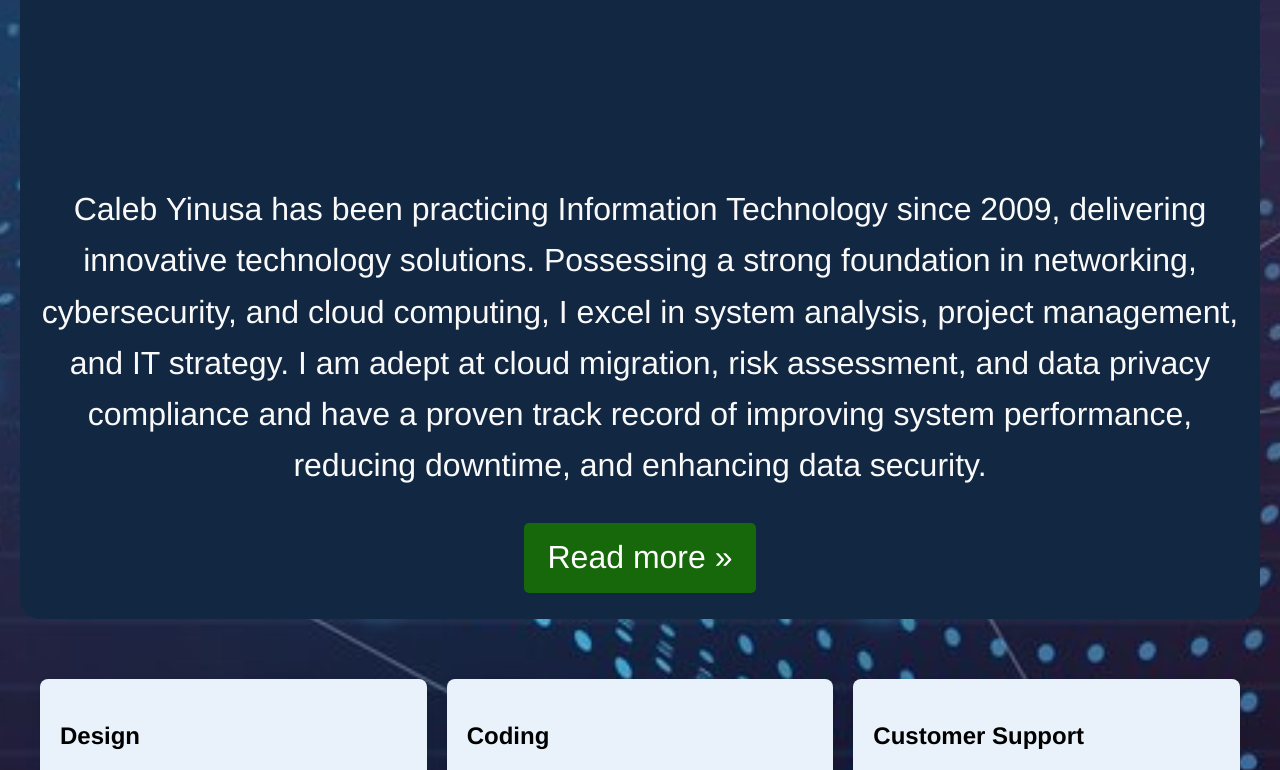
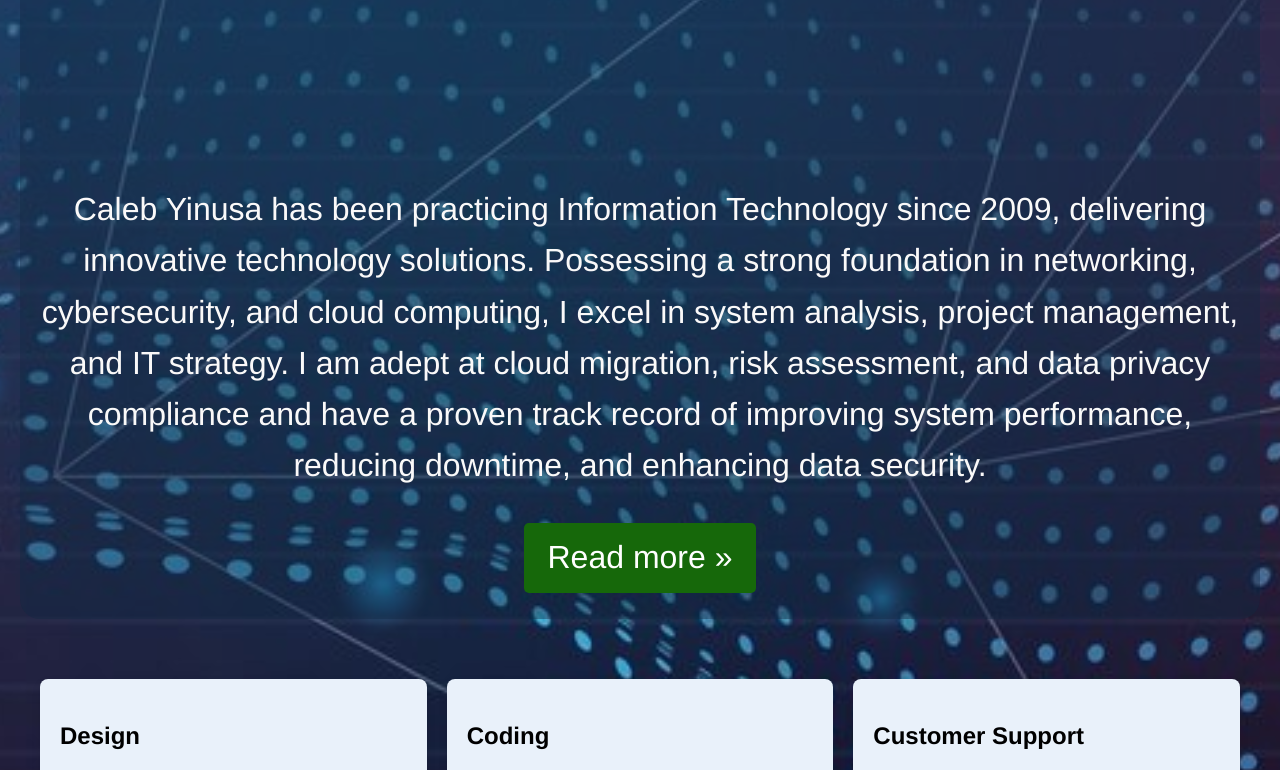
Before and after one commit to bigdevsircole/two-passion-one-purpose, a plain HTML site: page About/about.html in a window 1280 px wide. Shown: the part 752-1522 px from the top of the page. Drawn offline with Linux system fonts and the light colour scheme.

Commit message:
Update about.css

```diff
--- a/About/about.css
+++ b/About/about.css
@@ -49,7 +49,7 @@ body {
 
 .jumbotron {
   display: block;
-  background-color: #122842;
+  background-color: #12284269;
   color: #faf9f9;
   padding: 10px;
   text-align: center;
```
